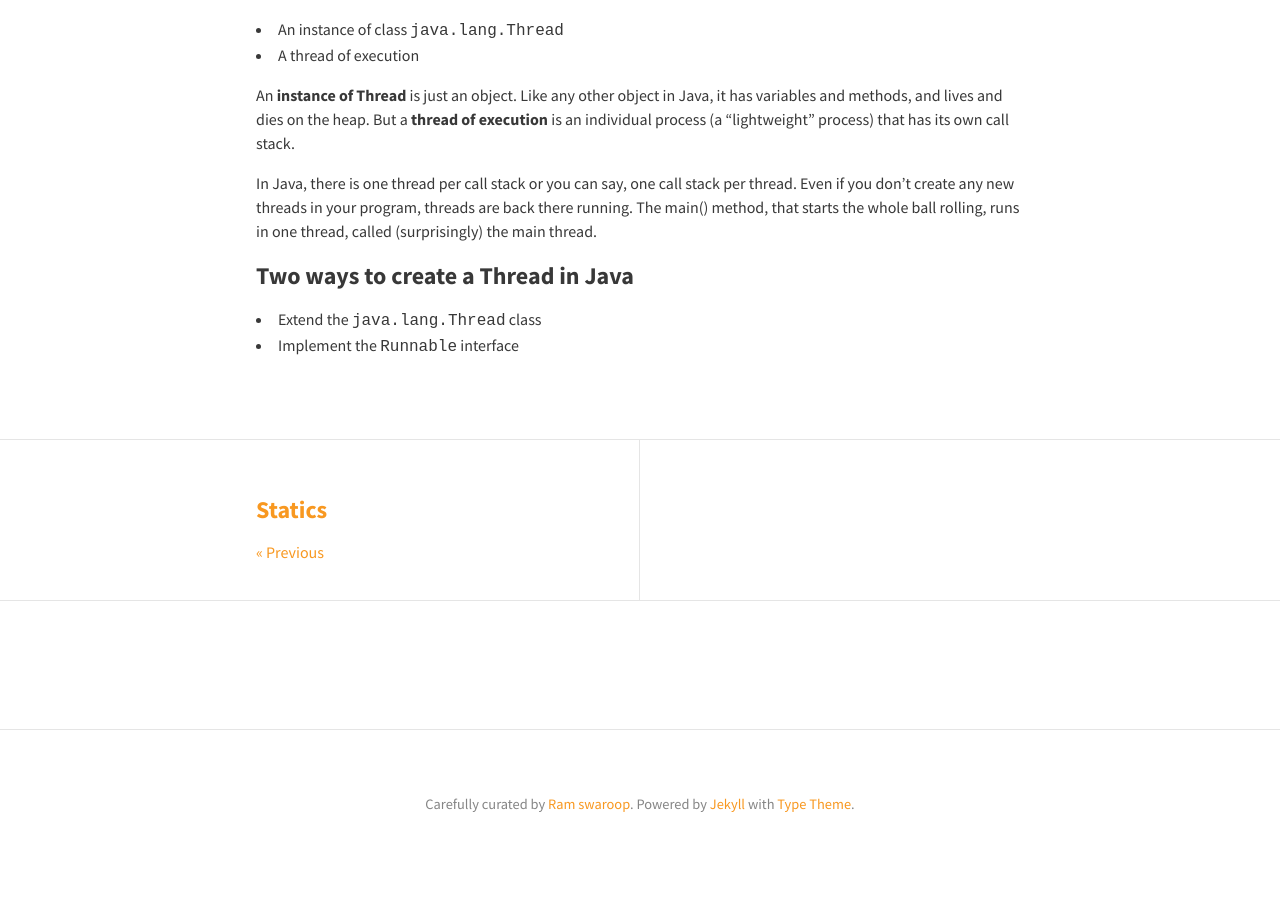
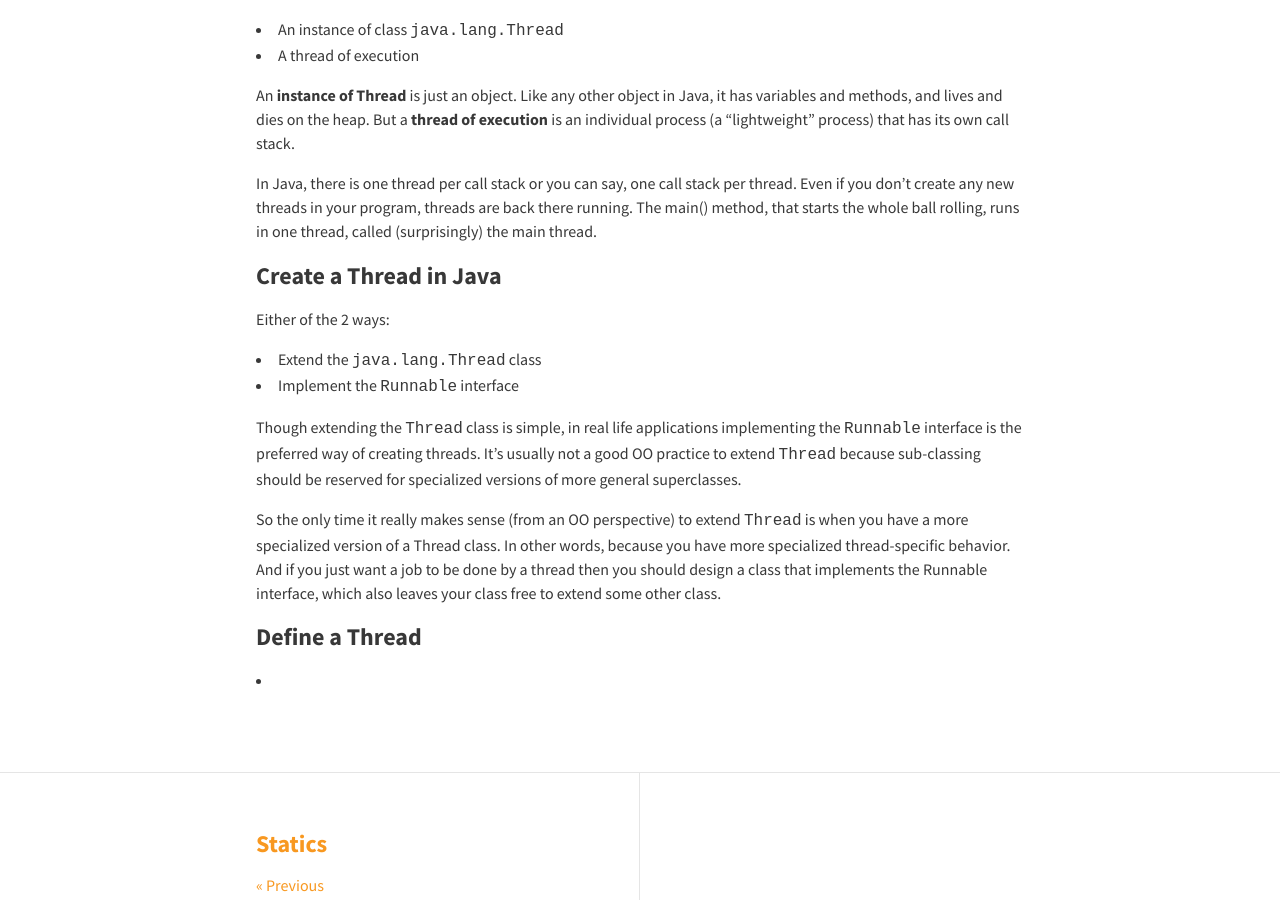
Before and after one commit to rampatra/JavaNotes, a Jekyll site: the page built from _posts/2015-08-24-threads.md, in a window 1280 px wide and 900 px high, scrolled down 405 px. Built offline with Jekyll 4.4.1, drawn with Linux system fonts in a browser that asks for light colours; nearby versions of some CDN libraries; comment, search, counter and statistics services are not loaded.

```diff
--- a/_posts/2015-08-24-threads.md
+++ b/_posts/2015-08-24-threads.md
@@ -16,7 +16,22 @@
 threads in your program, threads are back there running. The main() method, that starts the whole ball rolling, runs in
 one thread, called (surprisingly) the main thread.
 
-### Two ways to create a Thread in Java
+### Create a Thread in Java
+
+Either of the 2 ways:
 
 * Extend the `java.lang.Thread` class
 * Implement the `Runnable` interface
+
+Though extending the `Thread` class is simple, in real life applications implementing the `Runnable` interface is
+the preferred way of creating threads. It's usually not a good OO practice to extend `Thread` because sub-classing
+should be reserved for specialized versions of more general superclasses.
+
+So the only time it really makes sense (from an OO perspective) to extend `Thread` is when you have a more specialized
+version of a Thread class. In other words, because you have more specialized thread-specific behavior. And if you just
+want a job to be done by a thread then you should design a class that implements the Runnable interface, which also
+leaves your class free to extend some other class.
+
+### Define a Thread
+
+*
```
